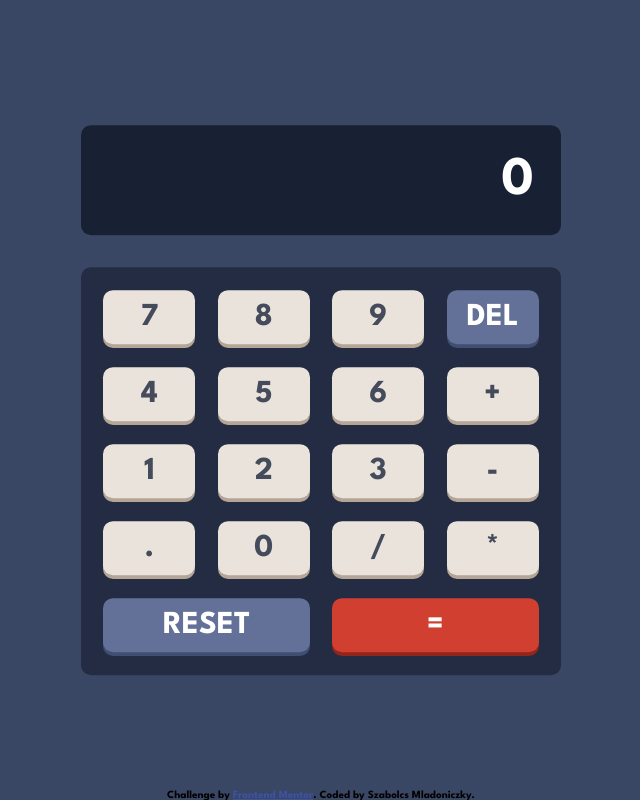
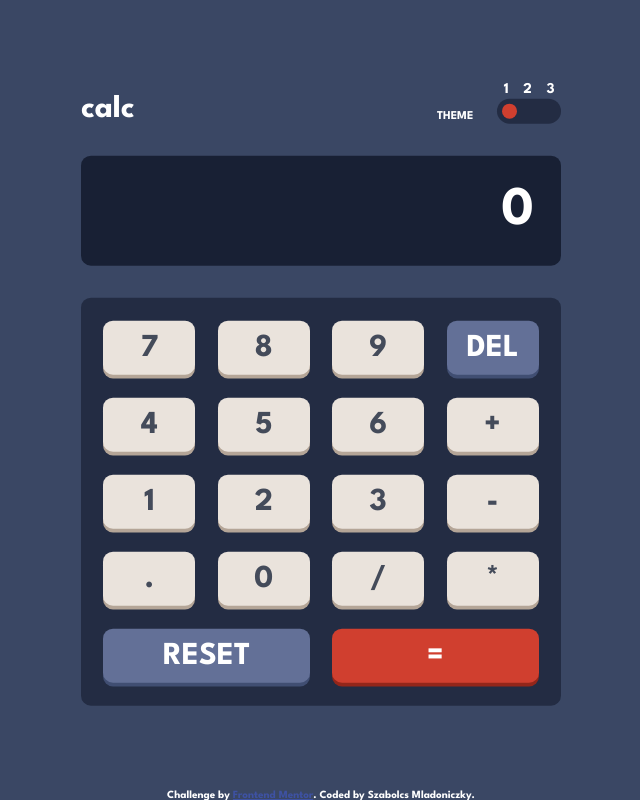
Before and after one commit to MladoniSzabi/CalculatorApp, a Next.js app: page / in a window 1280 px wide. Shown: the whole page, without its empty margins (319-959 px from the left). Built offline with nearby package versions, Linux system fonts and the light colour scheme.

Commit message:
created theme selector.

```diff
--- a/components/Calculator.module.css
+++ b/components/Calculator.module.css
@@ -12,12 +12,6 @@
 }
 
 #calculator-container {
-    position: absolute;
-    top: 50%;
-    left: 50%;
-    transform: translate(-50%, -50%);
-    width: 90%;
-    max-width: 15em;
     display: grid;
     gap: 1em;
 }
--- /dev/null
+++ b/components/SliderInput.module.css
@@ -0,0 +1,39 @@
+.slider-input-container {
+    background: hsl(223, 31%, 20%);
+    width: max-content;
+    border-radius: 100vw;
+    display: flex;
+    align-items: center;
+    padding: 0.15em;
+    position: relative;
+}
+
+.slider-input-container label {
+    margin: 0;
+    margin-left: 0.3em;
+    width: 1em;
+    height: 1em;
+}
+
+.slider-input-container input {
+    position: absolute;
+    opacity: 0;
+    margin: 0;
+    z-index: 4;
+    cursor: pointer;
+}
+
+.slider-input-container label:first-child {
+    margin: 0;
+}
+
+.slider-input-container div {
+    height: 1em;
+    width: 1em;
+
+    border-radius: 100vw;
+}
+
+.slider-input-container input:checked+div {
+    background-color: hsl(6, 63%, 50%);
+}
--- /dev/null
+++ b/components/SliderInput.tsx
@@ -0,0 +1,21 @@
+import * as React from 'react'
+import style from './SliderInput.module.css'
+
+export default function SliderInput({ inputs, name, checked, onChange }) {
+
+    function onSelectionChange(index, event) {
+        console.log(index)
+        onChange(index)
+    }
+
+    return <div className={style["slider-input-container"]}>
+        {inputs.map((input, index) =>
+            <label key={input} htmlFor={'radio-input-' + String(input)}>
+                <input checked={index == checked} onChange={(...data) => onSelectionChange(index, ...data)} id={'radio-input-' + String(input)} type="radio" name={name} value={input}></input>
+                <div></div>
+            </label>
+        )
+
+        }
+    </div>
+}
--- /dev/null
+++ b/components/ThemeSelector.module.css
@@ -0,0 +1,31 @@
+.theme-selector {
+    display: flex;
+    width: max-content;
+    align-items: flex-end;
+}
+
+.theme-selector span {
+    font-size: 12px;
+    margin: 0;
+    height: max-content;
+    padding-bottom: 0.2em;
+    padding-right: 2em;
+}
+
+.theme-selector>div {
+    position: relative;
+}
+
+.theme-selector label {
+    font-size: 15px;
+    cursor: pointer;
+}
+
+.label-container {
+    position: absolute;
+    transform: translateY(-120%);
+    display: flex;
+    justify-content: space-between;
+    padding: 0 0.2em;
+    width: calc(100% - 0.4em);
+}
--- /dev/null
+++ b/components/ThemeSelector.tsx
@@ -0,0 +1,24 @@
+import * as React from 'react'
+
+import style from './ThemeSelector.module.css'
+import SliderInput from './SliderInput'
+
+export default function ThemeSelector() {
+
+    const [selection, setSelection] = React.useState(0)
+
+    function onChange(index) {
+        setSelection(index)
+    }
+
+    const inputs = ['1', '2', '3']
+    return <div className={style["theme-selector"]}>
+        <span>THEME</span>
+        <div>
+            <div className={style["label-container"]}>
+                {inputs.map(input => <label key={input} htmlFor={"radio-input-" + input}>{input}</label>)}
+            </div>
+            <SliderInput onChange={onChange} name="radio" inputs={inputs} checked={selection}></SliderInput>
+        </div>
+    </div>
+}
--- a/pages/index.tsx
+++ b/pages/index.tsx
@@ -1,8 +1,15 @@
 import * as React from 'react'
 import Calculator from '../components/Calculator';
+import ThemeSelector from '../components/ThemeSelector';
 
 function IndexPage() {
-    return <Calculator></Calculator>
+    return <main>
+        <div>
+            <span>calc</span>
+            <ThemeSelector></ThemeSelector>
+        </div>
+        <Calculator></Calculator>
+    </main>
 }
 
 export default IndexPage;
--- a/pages/style.css
+++ b/pages/style.css
@@ -9,10 +9,27 @@ body {
     min-height: 100%;
     margin: 0;
     padding: 0;
+    color: white;
 }
 
 body {
     background-color: hsl(222, 26%, 31%);
+}
+
+main {
+    position: absolute;
+    top: 50%;
+    left: 50%;
+    transform: translate(-50%, -50%);
+    width: 90%;
+    max-width: 15em;
+    display: grid;
+    gap: 1em;
+}
+
+main>div:first-child {
+    display: flex;
+    justify-content: space-between;
 }
 
 .attribution {
```
